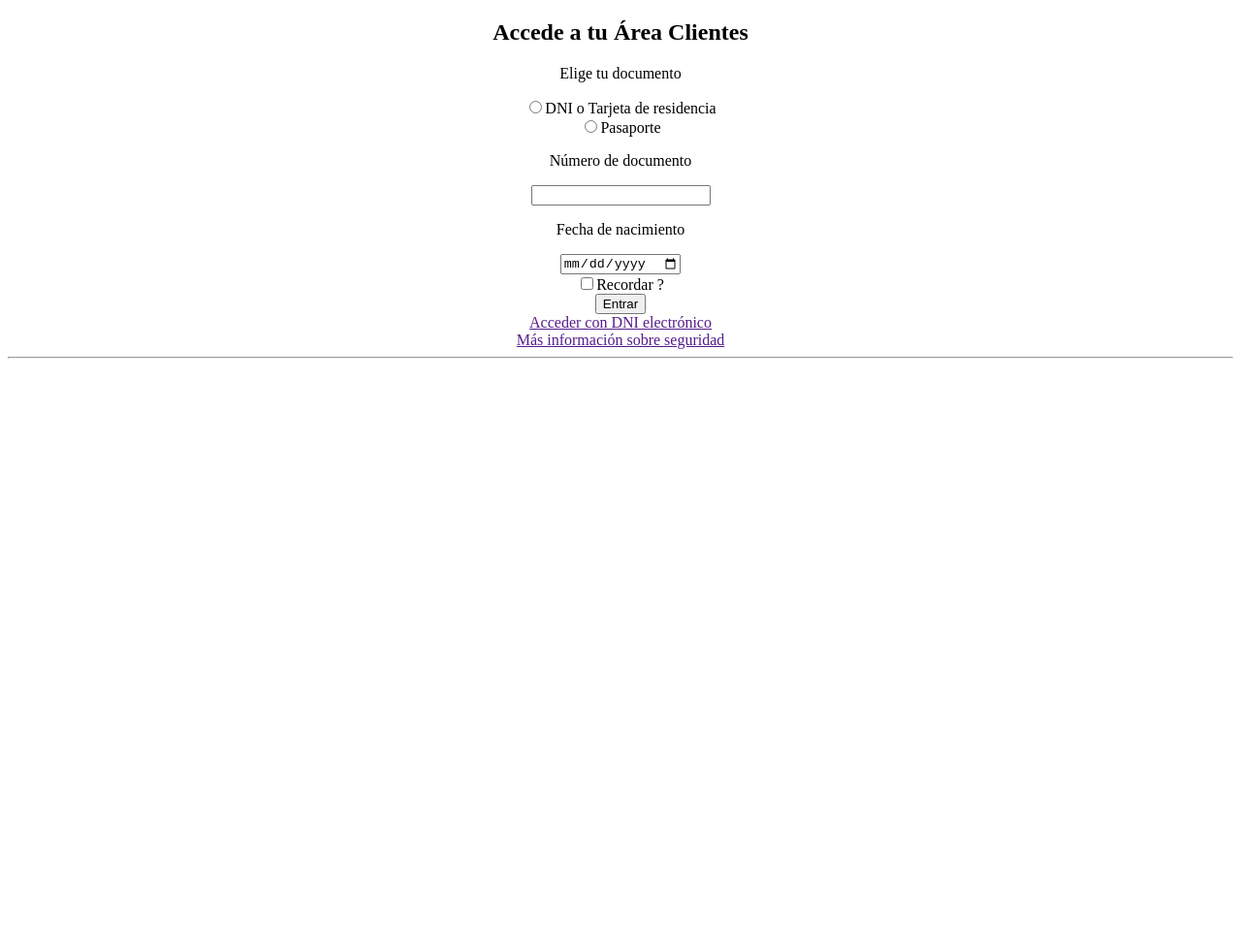
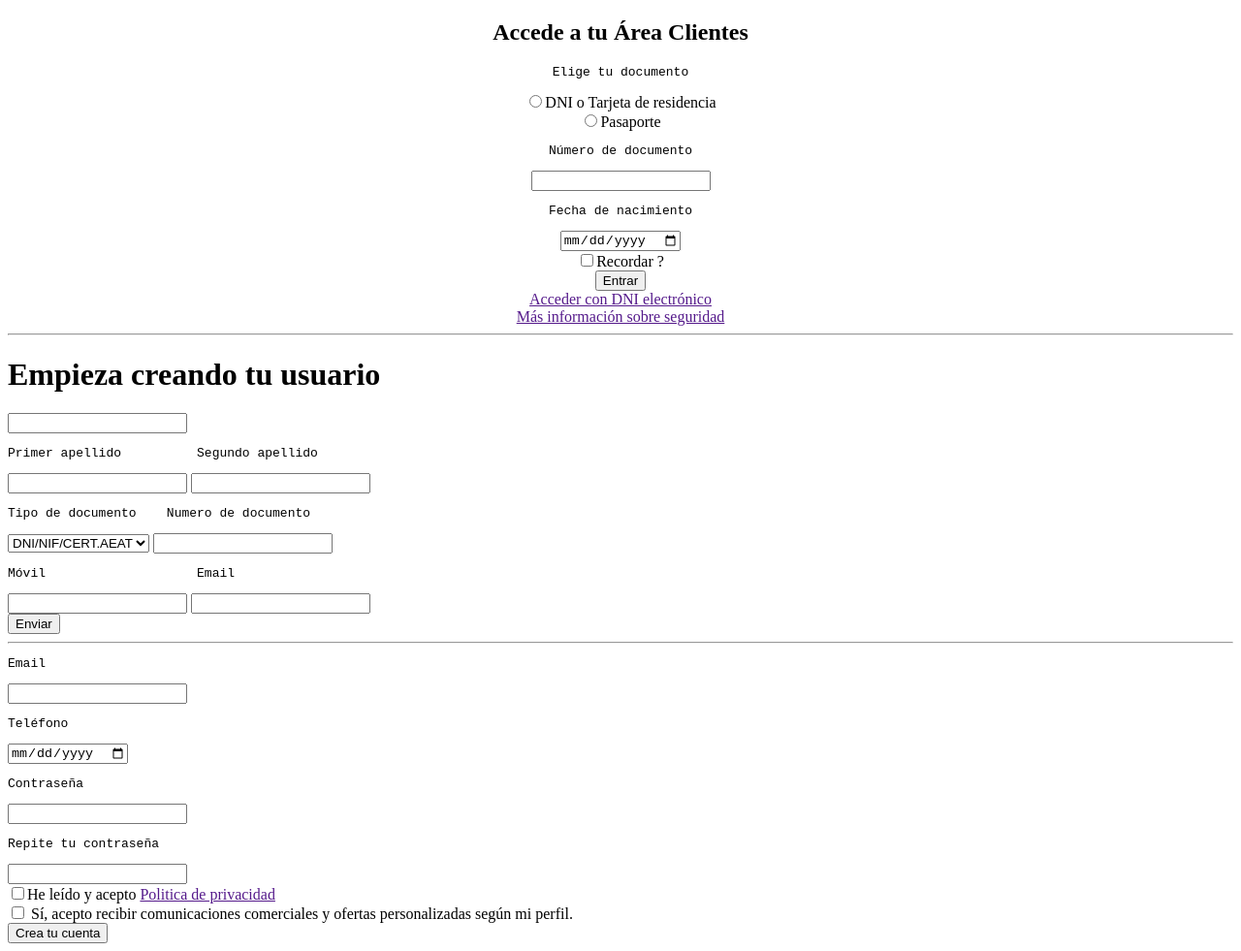
Before and after one commit to RobertMarton04/Practica-formularios, a plain HTML site: page index.html in a window 1280 px wide. Shown: the whole page at 97% size. Before the commit the page ends 800 px from the top, so only its background shows below. Drawn offline with Linux system fonts and the light colour scheme.

Commit message:
Update index.html
a

```diff
--- a/index.html
+++ b/index.html
@@ -8,18 +8,18 @@
 </head>
 <body>
     <section>
-    <form action="web.php" method="GET"></form>
+    <form action="web.php" method="GET">
    <h1>Accede a tu Área Clientes
 
    </h1>
-   <p>Elige tu documento</p>
+   <pre>Elige tu documento</pre>
    <input type="radio" name="chec" id="DNI" value="1">DNI o Tarjeta de residencia
    <br>
    <input type="radio" name="chec" id="Pasaporte" value="2">Pasaporte
-<p> Número de documento</p>
-<input type="text" name="numeroID" id="numeroID">
+<pre>Número de documento</pre>
+<input type="text" name="numeroID" id="numeroID" title="DNI o Tarjeta de residencia">
 <br>
-<p>Fecha de nacimiento</p>
+<pre>Fecha de nacimiento</pre>
 <input type="date" name="fecha" id="fecha">
 <br>
 <input type="checkbox" name="Recordar" id="recordar">Recordar ?
@@ -34,7 +34,49 @@
 </section>
 <hr>
 
-<form action="web.php" method="GET"></form>
+<form action="web.php" method="GET">
+    <h1>Empieza creando tu usuario</h1>
+    <input type="text" name="Nombre" id="Nombre">
+    <br>
+
+    <pre>Primer apellido          Segundo apellido</pre>
+   <input type="text" name="apellido1" id="apellido1">
+   <input type="text" name="apellido2" id="apellido2">
+   <pre>Tipo de documento    Numero de documento</pre>
+   <select name="tipoDocumento" id="tipoDocumento">
+    <option value="0">   DNI/NIF/CERT.AEAT  </option>
+    <option value="1">DNI</option>
+    <option value="2">NIF</option>
+    <option value="3">CERT.AEAT</option>
+   </select>
+   <input type="text" name="numDocumento" id="numDocumento">
+   <br>
+   <pre>Móvil                    Email</pre>
+   <input type="text" name="movil" id="movil">
+   <input type="text" name="Email" id="Email">
+   <br>
+   <input type="submit" value="Enviar">
+</form>
+   <hr>
+   <pre>Email</pre>
+<input type="text" name="Email" id="Email">
+<br>
+<pre>Teléfono</pre>
+<input type="date" name="Telefono" id="Telefono">
+
+<form action="web.php" method="GET">
+
+<pre>Contraseña</pre>
+<input type="password" name="contraseña" id="contraseña">
+<br>
+<pre>Repite tu contraseña</pre>
+<input type="password" name="contraseña" id="contraseña">
+<br>
+<input type="checkbox" name="Pdp" id="Pdp">He leído y acepto <a href="">Politica de privacidad</a>
+<br>
+<input type="checkbox" name="add" id="add"> Sí, acepto recibir comunicaciones comerciales y ofertas personalizadas según mi perfil.
+<br><input type="submit" value="Crea tu cuenta">
+
 
 
 </form>
```
